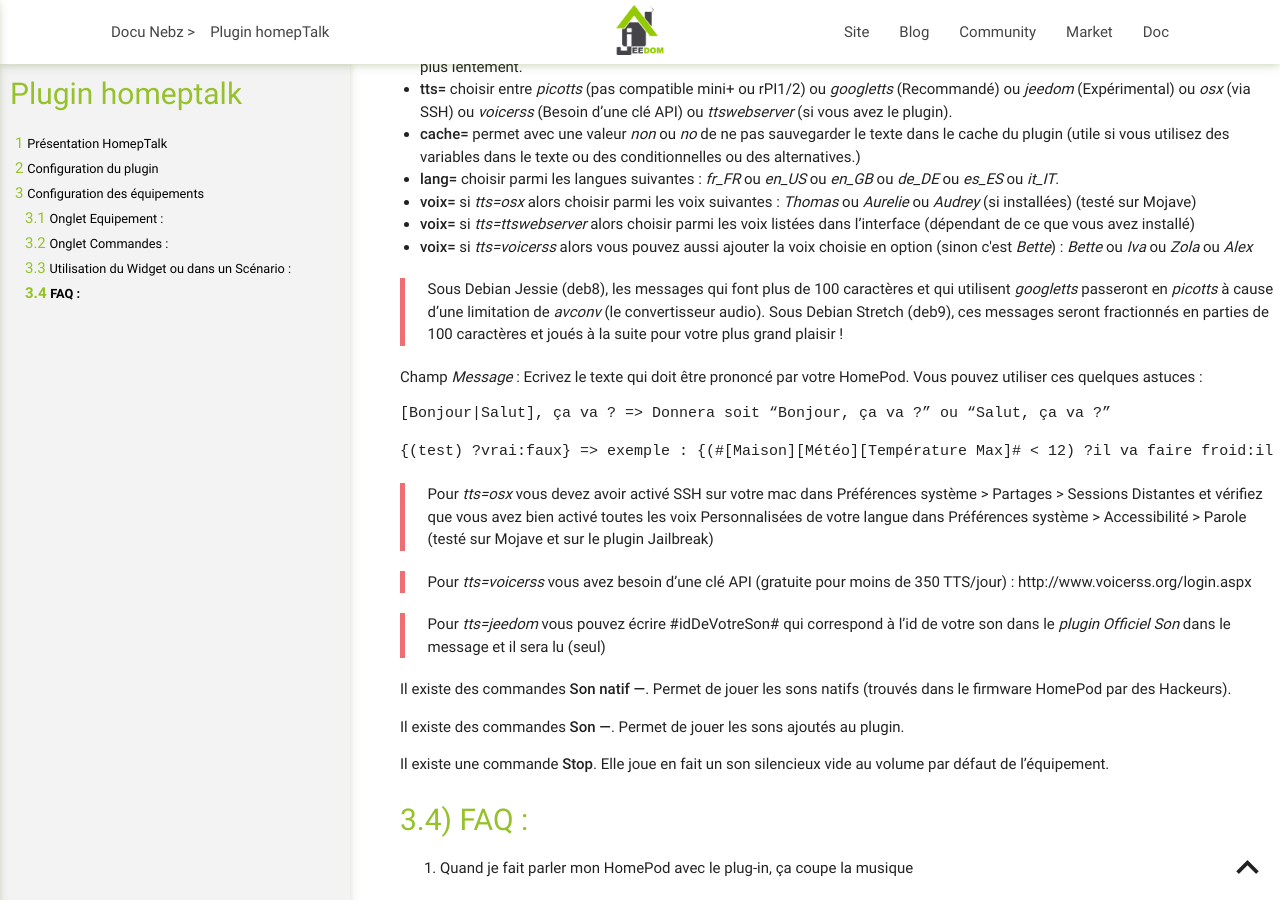
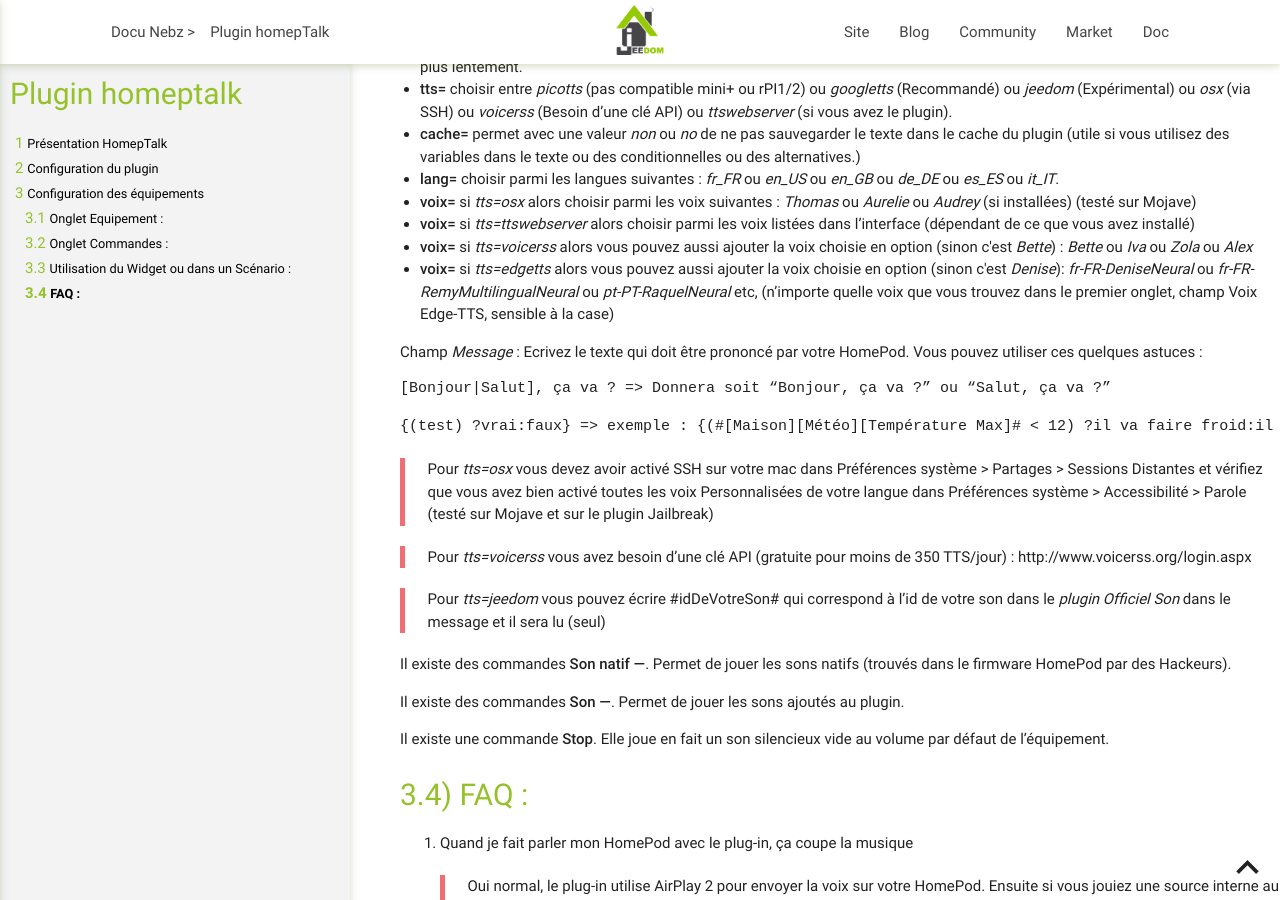
Before and after one commit to NebzHB/jeedom_docs, a Jekyll site: the page built from plugins/homepTalk/fr_FR/index.md, in a window 1280 px wide and 900 px high, scrolled down 2389 px. Built offline with Jekyll 4.4.1, drawn with Linux system fonts in a browser that asks for light colours.

Commit message:
Update voice options and Debian message handling
Remove redundant voice option for edgetts and clarify message handling under Debian.

```diff
--- a/plugins/homepTalk/fr_FR/index.md
+++ b/plugins/homepTalk/fr_FR/index.md
@@ -86,8 +86,7 @@
 - **voix=** si *tts=osx* alors choisir parmi les voix suivantes : *Thomas* ou *Aurelie* ou *Audrey* (si installées)  (testé sur Mojave)
 - **voix=** si *tts=ttswebserver* alors choisir parmi les voix listées dans l'interface (dépendant de ce que vous avez installé)
 - **voix=** si *tts=voicerss* alors vous pouvez aussi ajouter la voix choisie en option (sinon c\'est *Bette*) : *Bette* ou *Iva* ou *Zola* ou *Alex*
-
->Sous Debian Jessie (deb8), les messages qui font plus de 100 caractères et qui utilisent *googletts* passeront en *picotts* à cause d'une limitation de *avconv* (le convertisseur audio). Sous Debian Stretch (deb9), ces messages seront fractionnés en parties de 100 caractères et joués à la suite pour votre plus grand plaisir !
+- **voix=** si *tts=edgetts* alors vous pouvez aussi ajouter la voix choisie en option (sinon c\'est *Denise*): *fr-FR-DeniseNeural* ou *fr-FR-RemyMultilingualNeural* ou *pt-PT-RaquelNeural* etc, (n'importe quelle voix que vous trouvez dans le premier onglet, champ Voix Edge-TTS, sensible à la case)
 
 Champ *Message* : Ecrivez le texte qui doit être prononcé par votre HomePod.
 Vous pouvez utiliser ces quelques astuces :
```
